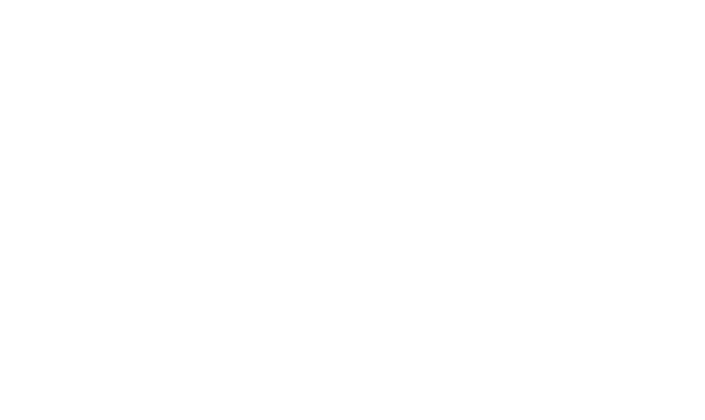
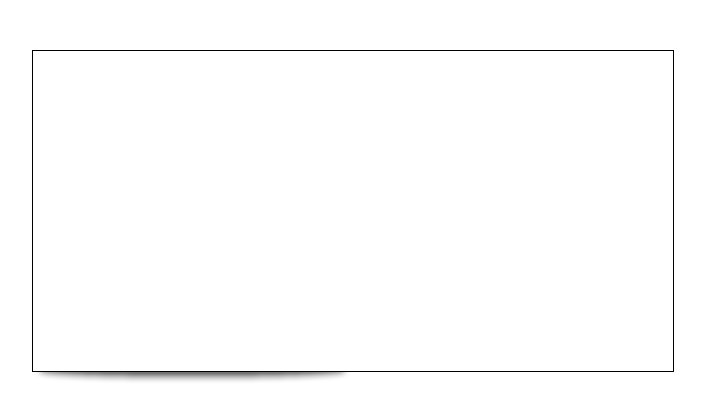
Before and after one commit to Phildo/fprx_coolbooth, a plain HTML site: page index.html in a window 1280 px wide. Shown: the whole page, without its empty margins (288-993 px from the left). Drawn offline with Linux system fonts and the light colour scheme.

Commit message:
base code stuff

```diff
--- a/index.html
+++ b/index.html
@@ -1,6 +1,28 @@
 <html>
 <head>
+<script type="text/javascript" src="src/utils/canv.js"></script>
+<script type="text/javascript" src="src/stage.js"></script>
+<script type="text/javascript" src="src/game.js"></script>
+<script type="text/javascript" src="src/scenes/nullScene.js"></script>
+<script type="text/javascript" src="src/scenes/loadingScene.js"></script>
+<script type="text/javascript" src="src/scenes/gameplayScene.js"></script>
+<script type="text/javascript">
+var g;
+function begin()
+{
+  g = new Game();
+  //g.begin();
+}
+
+window.addEventListener("load",begin,false);
+</script>
 </head>
 <body>
+
+<!-- The Stage -->
+<div id="stage_container" style="display:block; margin:50px auto 20px auto; width:640px;">
+  <img id="shadow" src="assets/shadow.png" style="display:block;"/>
+</div>
+
 </body>
 </html>
--- /dev/null
+++ b/src/game.js
@@ -0,0 +1,28 @@
+var Game = function()
+{
+  var stage = new Stage();
+  var scenes = [new NullScene(this, stage.drawCanv), new LoadingScene(this, stage.drawCanv), new GamePlayScene(this, stage.drawCanv)];
+  var currentScene = 0;
+
+  this.begin = function()
+  {
+    this.nextScene();
+    tick();
+  };
+
+  var tick = function()
+  {
+    requestAnimFrame(tick,stage.dispCanv.canvas);
+    stage.clear();
+    scenes[currentScene].tick();
+    scenes[currentScene].draw();
+    stage.draw(); //blits from offscreen canvas to on screen one
+  };
+
+  this.nextScene = function()
+  {
+    scenes[currentScene].cleanup();
+    currentScene++;
+    scenes[currentScene].ready();
+  };
+};
--- /dev/null
+++ b/src/scenes/gameplayScene.js
@@ -0,0 +1,18 @@
+var GamePlayScene = function(game, canv)
+{
+  this.ready = function()
+  {
+  };
+
+  this.tick = function()
+  {
+  };
+
+  this.draw = function()
+  {
+  };
+
+  this.cleanup = function()
+  {
+  };
+};
--- /dev/null
+++ b/src/scenes/loadingScene.js
@@ -0,0 +1,70 @@
+var LoadingScene = function(game, canv)
+{
+  var pad;
+  var barw;
+  var progress;
+
+  var numimages = 0;
+  var imagesloaded = 0;
+  var images = [];
+
+  var imageLoaded = function()
+  {
+    imagesloaded++;
+  };
+
+  this.ready = function()
+  {
+    pad = 20;
+    barw = (canv.canvas.width-(2*pad));
+    progress = 0;
+    //canv.context.fillStyle = "#000000";
+    //canv.context.font = "20px vg_font";
+    //canv.context.fillText(".",0,0);// funky way to encourage the custom font to load
+
+    for(var i = 0; i < numimages; i++)
+    {
+      images[i] = new Image();
+      images[i].onload = imageLoaded;
+    }
+    /*
+    images[0].src = "assets/man.png";
+    images[1].src = "assets/bubble.png";
+    images[2].src = "assets/button.png";
+    images[3].src = "assets/litbutton.png";
+    images[4].src = "assets/1.png";
+    images[5].src = "assets/2.png";
+    images[6].src = "assets/3.png";
+    images[7].src = "assets/4.png";
+    images[8].src = "assets/5.png";
+    images[9].src = "assets/6.png";
+    images[10].src = "assets/7.png";
+    images[11].src = "assets/8.png";
+    images[12].src = "assets/9.png";
+    images[13].src = "assets/angry.png";
+    images[14].src = "assets/fine.png";
+    images[15].src = "assets/happy.png";
+    */
+  };
+
+  this.tick = function()
+  {
+    if(progress <= imagesloaded/numimages) progress += 0.01;
+    if(progress >= 1.0) game.nextScene();
+  };
+
+  this.draw = function()
+  {
+    canv.context.fillRect(pad,canv.canvas.height/2,progress*barw,1);
+    canv.context.strokeRect(pad-1,(canv.canvas.height/2)-1,barw+2,3);
+  };
+
+  this.cleanup = function()
+  {
+    progress = 0;
+    imagesloaded = 0;
+    images = [];//just used them to cache assets in browser; let garbage collector handle 'em.
+    canv.context.fillStyle = "#FFFFFF";
+    canv.context.fillRect(0,0,canv.canvas.width,canv.canvas.height);
+  };
+};
--- /dev/null
+++ b/src/scenes/nullScene.js
@@ -0,0 +1,22 @@
+var NullScene = function(game, canv)
+{
+  this.ready = function()
+  {
+
+  };
+
+  this.tick = function()
+  {
+
+  };
+
+  this.draw = function()
+  {
+
+  };
+
+  this.cleanup = function()
+  {
+
+  };
+};
--- /dev/null
+++ b/src/stage.js
@@ -0,0 +1,25 @@
+var Stage = function()
+{
+  var width = 640;
+  var height = 320;
+
+  this.drawCanv = new Canv(width,height);
+  this.drawCanv.context.fillStyle = "#000000";
+  this.drawCanv.context.strokeStyle = "#000000";
+  this.drawCanv.context.font = "12px vg_font";
+  this.dispCanv = new Canv(width,height);
+  this.dispCanv.canvas.style.border = "1px solid black";
+
+  this.draw = function()
+  {
+    this.drawCanv.blitTo(this.dispCanv);
+  };
+
+  this.clear = function()
+  {
+    this.drawCanv.clear();
+    this.dispCanv.clear();
+  };
+
+  document.getElementById("stage_container").insertBefore(this.dispCanv.canvas, document.getElementById("shadow"));
+};
--- /dev/null
+++ b/src/utils/canv.js
@@ -0,0 +1,22 @@
+//Simple package to create a canvas with 'standardized' variables for its canvas and context
+var Canv = function(width, height)
+{
+  this.canvas = document.createElement('canvas');
+  this.canvas.setAttribute('width',width);
+  this.canvas.setAttribute('height',height);
+  this.context = this.canvas.getContext('2d');
+
+  this.context.lineWidth = 2;
+
+  this.context.imageSmoothingEnabled = false;
+  this.context.webkitImageSmoothingEnabled = false;
+};
+Canv.prototype.clear = function()
+{
+  this.context.clearRect(0, 0, this.canvas.width, this.canvas.height);
+};
+Canv.prototype.blitTo = function(canv)
+{
+  //drawImage(source, sourcex, sourcey, sourcew, sourceh, destx, desty, destw, desth);
+  canv.context.drawImage(this.canvas, 0, 0, this.canvas.width, this.canvas.height, 0, 0, canv.canvas.width, canv.canvas.height);
+};
```
Also changed, not shown: assets/shadow.png (added).
